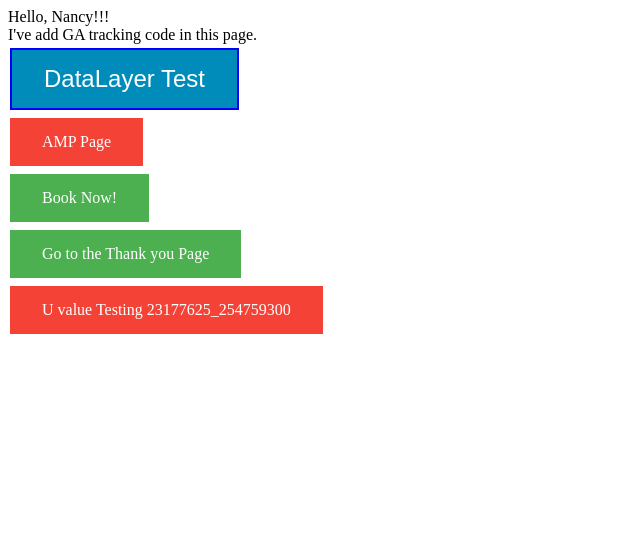
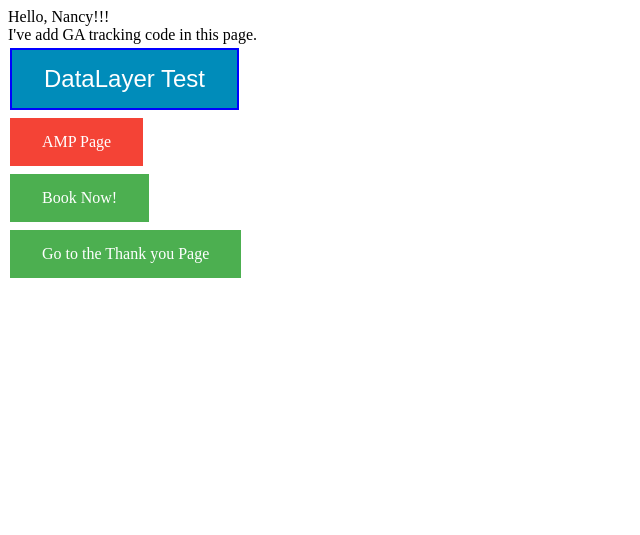
Before and after one commit to liulaolao2/liulaolao2.github.io, a plain HTML site: page index.html in a window 1280 px wide. Shown: the whole page, without its empty margins (0-640 px from the left). Drawn offline with Linux system fonts and the light colour scheme.

Commit message:
Update index.html

```diff
--- a/index.html
+++ b/index.html
@@ -72,8 +72,17 @@ height="0" width="0" style="display:none;visibility:hidden"></iframe></noscript>
 		<a class="btn" href="thankyou.html?price=799" target="_blank">Go to the Thank you Page</a>
 	</div>
         <div>
-		<a href="https://ad.doubleclick.net/ddm/trackclk/N7116.122656BBC/B23177625.254759300;dc_trk_aid=451014717;dc_trk_cid=121208057;CampaignName=LiuHui_Test;u=Site;dc_lat=;dc_rdid=;tag_for_child_directed_treatment=;tfua=" class="btn booknow btn-large" target="_blank">U value Testing 23177625_254759300</a>
-		<IMG SRC="https://ad.doubleclick.net/ddm/trackimp/N7116.122656BBC/B23177625.254759300;dc_trk_aid=451014717;dc_trk_cid=121208057;CampaignName=LiuHui_Test;u=Site;ord=[timestamp];dc_lat=;dc_rdid=;tag_for_child_directed_treatment=;tfua=?" BORDER="0" HEIGHT="1" WIDTH="1" ALT="Advertisement">
+		<ins class='dcmads' style='display:inline-block;width:300px;height:250px'
+    data-dcm-placement='N8994.197851ABC/B21803273.231010304'
+    data-dcm-rendering-mode='iframe'
+    data-dcm-https-only
+    data-dcm-resettable-device-id=''
+    data-dcm-app-id=''
+    data-dcm-param-Campaign='Test20200123'
+    data-dcm-user-defined='test'
+    data-dcm-param-u1='test1'>
+  <script src='https://www.googletagservices.com/dcm/dcmads.js'></script>
+</ins>
 	</div>
 
 
```
